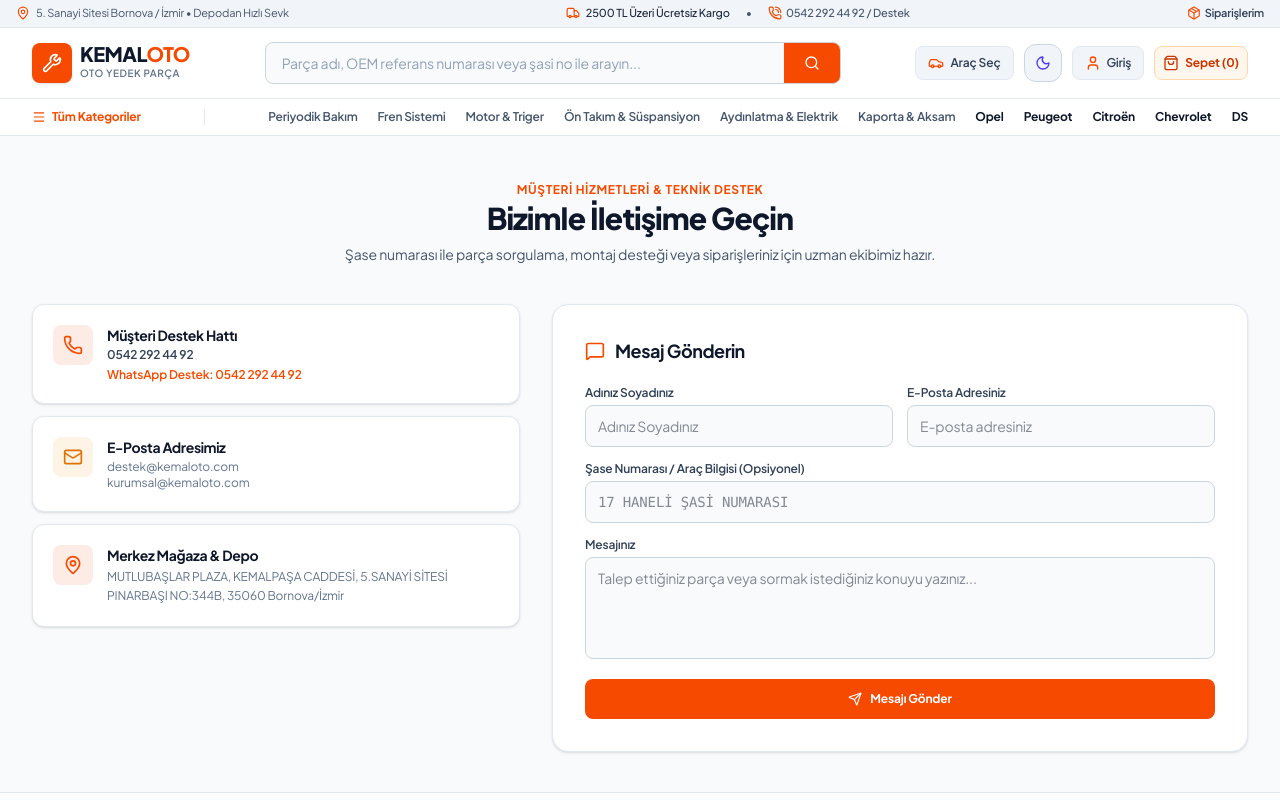
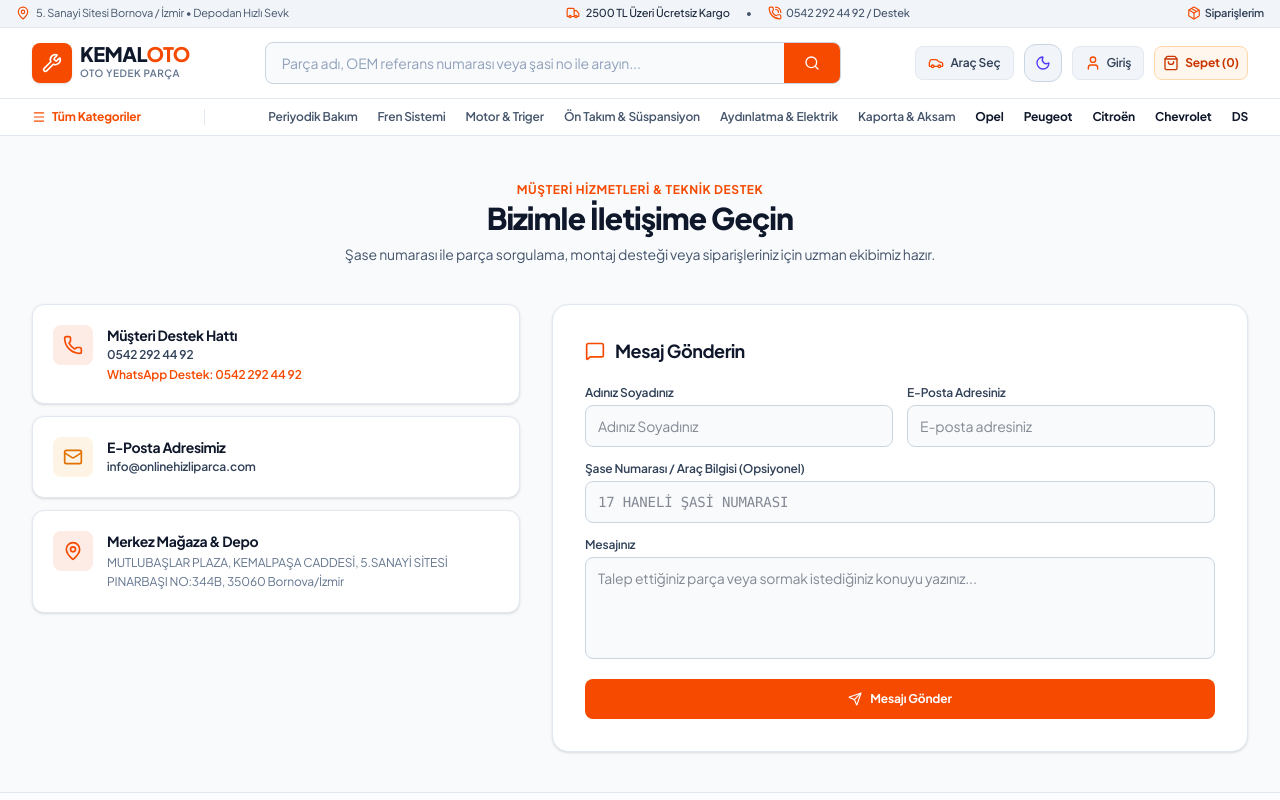
Before and after one commit to ardaaskinn01/kemal-oto, a Next.js app: page /contact in a window 1280 px wide. Shown: the top 800 px of the page. Built offline with nearby package versions, Linux system fonts and the light colour scheme; no server answers; the database is empty.

Commit message:
chore: update corporate support email address to info@onlinehizliparca.com across all pages & templates

```diff
--- a/src/app/components/footer/Footer.tsx
+++ b/src/app/components/footer/Footer.tsx
@@ -77,7 +77,7 @@
             </div>
             <div className="flex items-center gap-2">
               <Mail className="w-4 h-4 text-orange-600 shrink-0" />
-              <span>destek@kemaloto.com</span>
+              <a href="mailto:info@onlinehizliparca.com" className="hover:text-orange-600">info@onlinehizliparca.com</a>
             </div>
           </div>
         </div>
--- a/src/app/contact/page.tsx
+++ b/src/app/contact/page.tsx
@@ -41,8 +41,11 @@
             </div>
             <div>
               <h3 className="text-slate-900 dark:text-white font-bold text-sm">E-Posta Adresimiz</h3>
-              <p className="text-xs text-slate-500 mt-0.5">destek@kemaloto.com</p>
-              <p className="text-xs text-slate-500">kurumsal@kemaloto.com</p>
+              <p className="text-xs text-slate-500 mt-0.5">
+                <a href="mailto:info@onlinehizliparca.com" className="hover:text-orange-600 font-semibold text-slate-700 dark:text-slate-200">
+                  info@onlinehizliparca.com
+                </a>
+              </p>
             </div>
           </div>
 
--- a/src/app/lib/services/emailService.ts
+++ b/src/app/lib/services/emailService.ts
@@ -48,7 +48,7 @@
             </div>
 
             <p style="margin-top: 24px; font-size: 12px; color: #64748b; border-top: 1px solid #f1f5f9; padding-top: 16px;">
-              Müşteri Hizmetleri: <strong>0542 292 44 92</strong> | <a href="mailto:destek@kemaloto.com" style="color: #ea580c; text-decoration: none;">destek@kemaloto.com</a>
+              Müşteri Hizmetleri: <strong>0542 292 44 92</strong> | <a href="mailto:info@onlinehizliparca.com" style="color: #ea580c; text-decoration: none;">info@onlinehizliparca.com</a>
             </p>
           </div>
         </div>
@@ -133,7 +133,7 @@
             </div>
 
             <p style="margin-top: 24px; font-size: 12px; color: #64748b; border-top: 1px solid #f1f5f9; padding-top: 16px; text-align: center;">
-              Kemal Oto Müşteri Hizmetleri: <strong>0542 292 44 92</strong> | <a href="mailto:destek@kemaloto.com" style="color: #ea580c; text-decoration: none;">destek@kemaloto.com</a>
+              Kemal Oto Müşteri Hizmetleri: <strong>0542 292 44 92</strong> | <a href="mailto:info@onlinehizliparca.com" style="color: #ea580c; text-decoration: none;">info@onlinehizliparca.com</a>
             </p>
           </div>
         </div>
--- a/src/app/policies/distance-sales/page.tsx
+++ b/src/app/policies/distance-sales/page.tsx
@@ -32,7 +32,7 @@
             <p><strong>Unvan:</strong> Kemal Oto Otomotiv San. ve Tic. A.Ş.</p>
             <p><strong>Adres:</strong> MUTLUBAŞLAR PLAZA, KEMALPAŞA CADDESİ, 5.SANAYİ SİTESİ PINARBAŞI NO:344B, 35060 Bornova/İzmir</p>
             <p><strong>Telefon:</strong> 0542 292 44 92</p>
-            <p><strong>E-Posta:</strong> destek@kemaloto.com</p>
+            <p><strong>E-Posta:</strong> info@onlinehizliparca.com</p>
             <p><strong>Mersis No:</strong> 0549098231400018</p>
           </div>
         </section>
--- a/src/app/policies/kvkk/page.tsx
+++ b/src/app/policies/kvkk/page.tsx
@@ -59,7 +59,7 @@
             KVKK&apos;nın 11. maddesi uyarınca her ilgili kişi; verilerinin işlenip işlenmediğini öğrenme, işlenmişse bilgi talep etme, işlenme amacına uygun kullanılıp kullanılmadığını öğrenme, verilerin düzeltilmesini veya silinmesini talep etme haklarına sahiptir.
           </p>
           <p>
-            Başvurularınızı <a href="mailto:kvkk@kemaloto.com" className="text-orange-600 font-semibold hover:underline">kvkk@kemaloto.com</a> adresine iletebilirsiniz.
+            Başvurularınızı <a href="mailto:info@onlinehizliparca.com" className="text-orange-600 font-semibold hover:underline">info@onlinehizliparca.com</a> adresine iletebilirsiniz.
           </p>
         </section>
       </div>
--- a/src/app/policies/privacy/page.tsx
+++ b/src/app/policies/privacy/page.tsx
@@ -63,7 +63,7 @@
         <section className="space-y-3">
           <h2 className="text-base sm:text-lg font-bold text-slate-900 dark:text-white">5. İletişim ve Haklarınız</h2>
           <p>
-            Kişisel verilerinizin işlenmesine ilişkin her türlü soru ve talepleriniz için <a href="mailto:destek@kemaloto.com" className="text-orange-600 font-semibold hover:underline">destek@kemaloto.com</a> e-posta adresimizden bize ulaşabilirsiniz.
+            Kişisel verilerinizin işlenmesine ilişkin her türlü soru ve talepleriniz için <a href="mailto:info@onlinehizliparca.com" className="text-orange-600 font-semibold hover:underline">info@onlinehizliparca.com</a> e-posta adresimizden bize ulaşabilirsiniz.
           </p>
         </section>
       </div>
```
